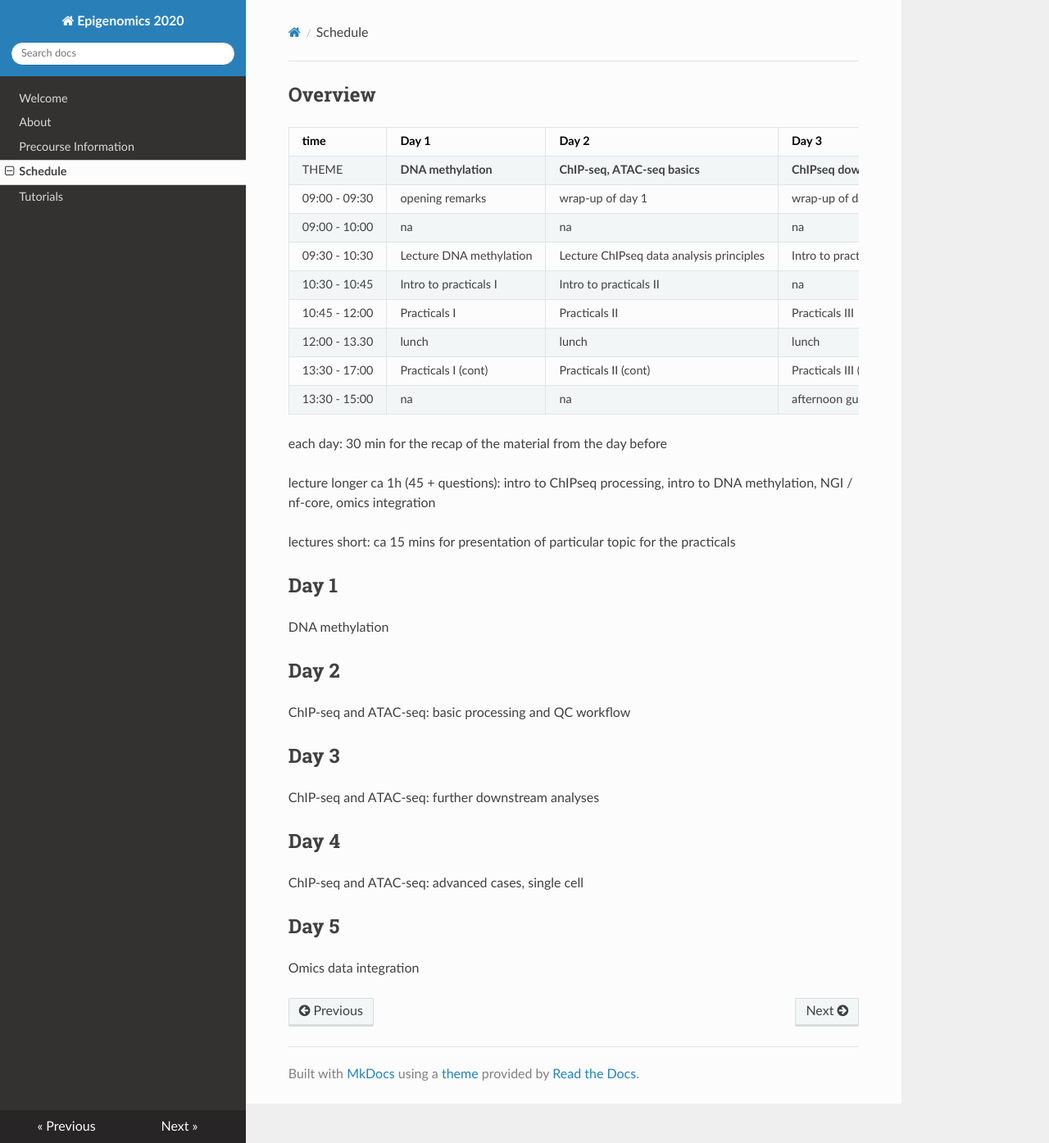
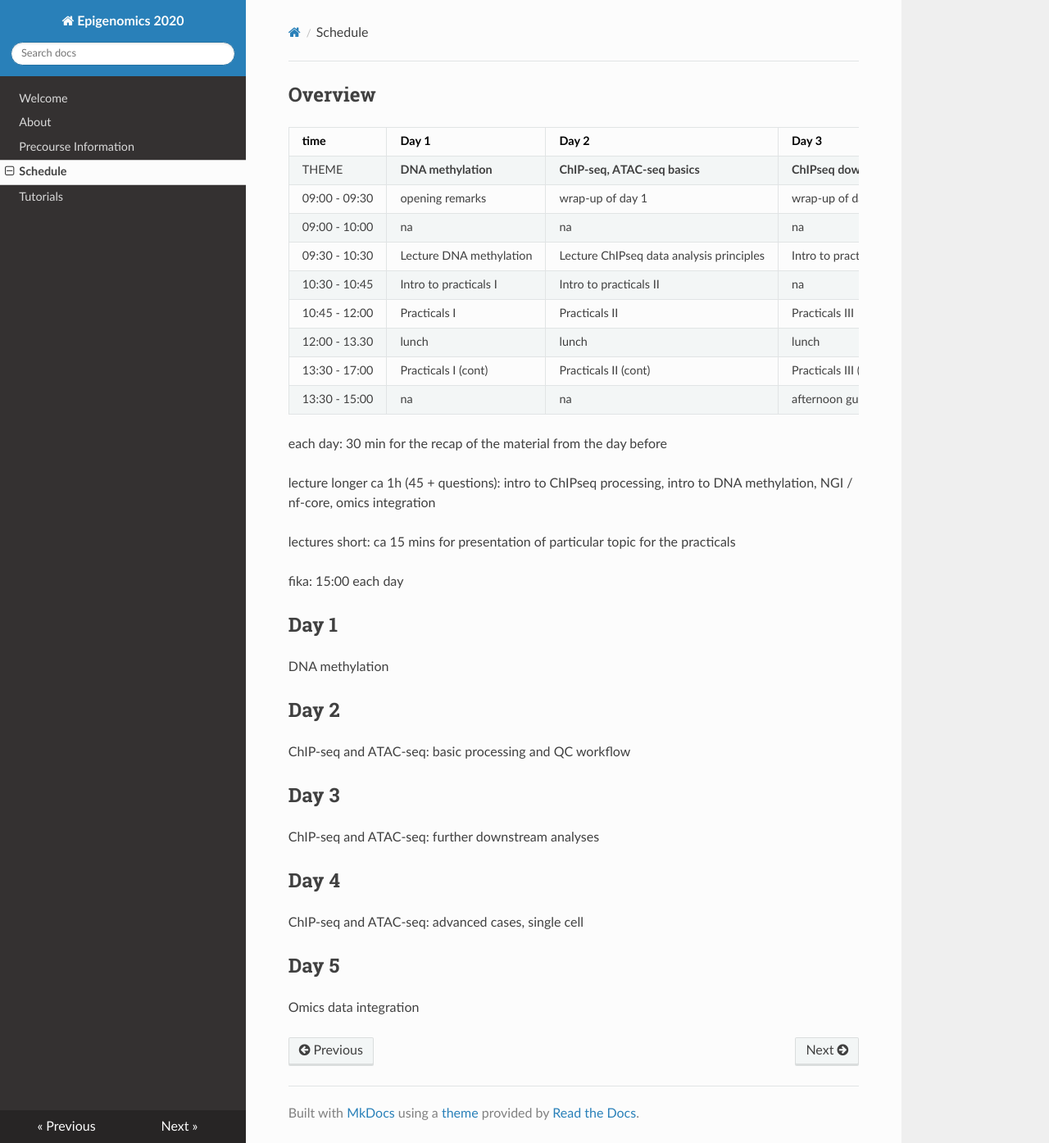
Before and after one commit to agata-sm/nbis-epigenomics-workshop, an MkDocs documentation site: the page built from docs/schedule.md, in a window 1280 px wide and 1395 px high. Shown: the whole window at 82% size. Built offline with MkDocs 1.6.1, drawn with Linux system fonts in a browser that asks for light colours; nearby versions of some CDN libraries.

Commit message:
schedule

```diff
--- a/docs/schedule.md
+++ b/docs/schedule.md
@@ -19,7 +19,7 @@ lecture longer ca 1h (45 + questions): intro to ChIPseq processing, intro to DNA
 
 lectures short: ca 15 mins for presentation of particular topic for the practicals
 
-
+fika: 15:00 each day
 
 
 ## Day 1
```
Also changed, not shown: site/index.html, site/schedule/index.html, site/search/search_index.json.
